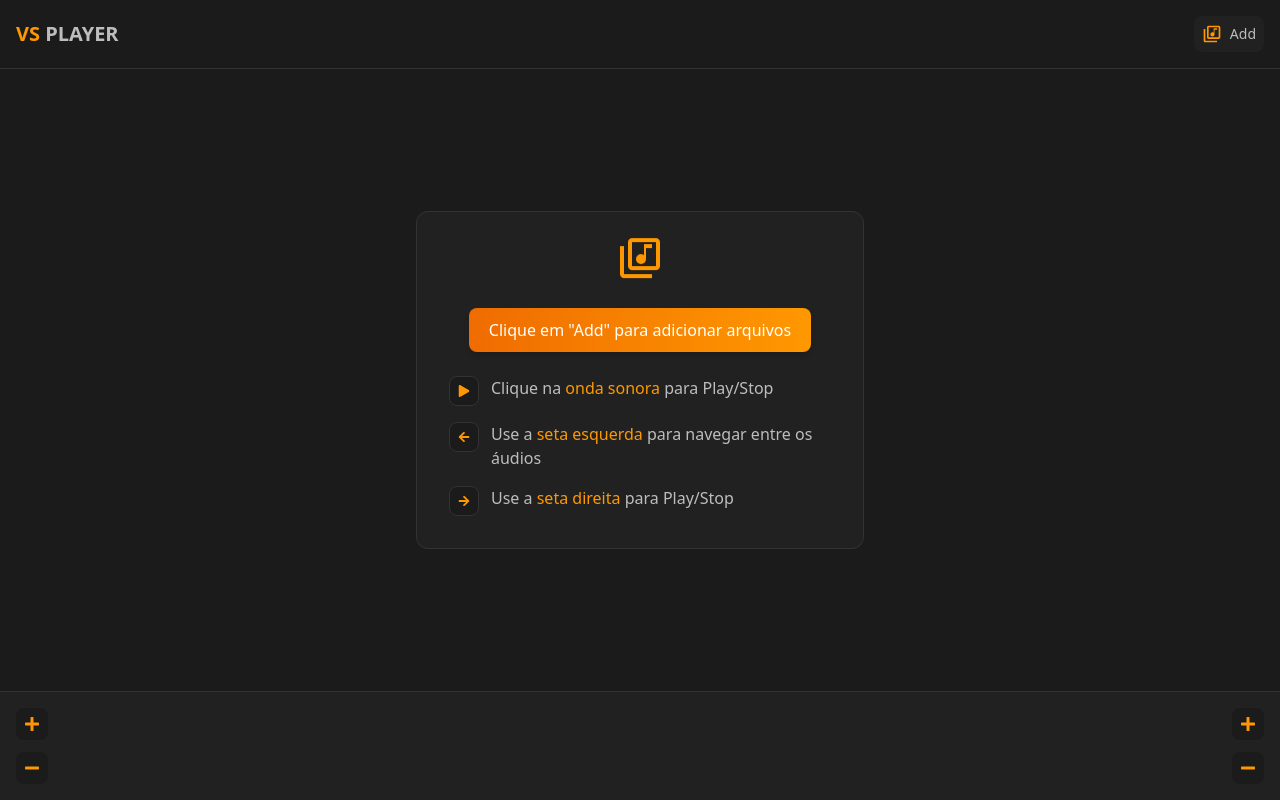
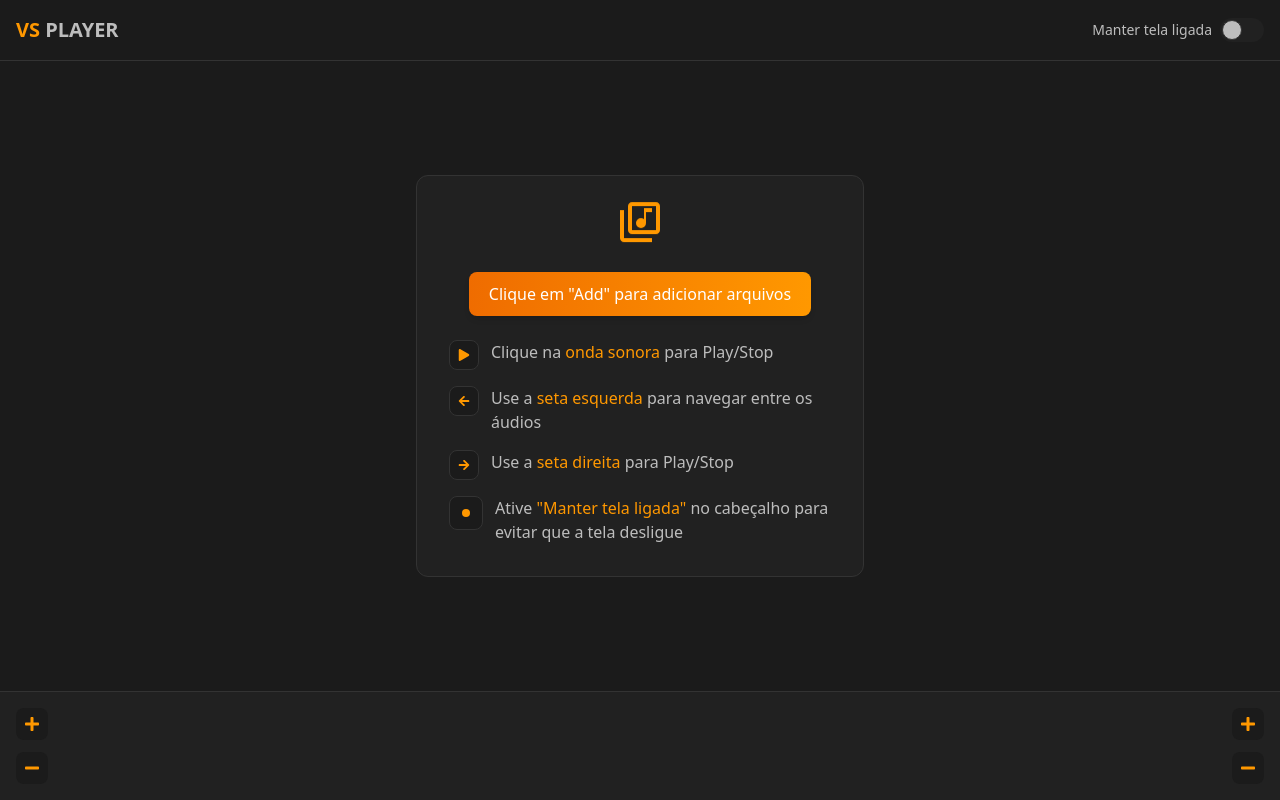
Before and after one commit to cesardmn/vsplayer, a React (Vite) app: page / in a window 1280 px wide. Built offline with nearby package versions, Linux system fonts and the light colour scheme.

Commit message:
feature: implementação da wake lock api.

```diff
--- a/index.html
+++ b/index.html
@@ -2,9 +2,13 @@
 <html lang="pt-br">
   <head>
     <meta charset="UTF-8" />
-    <link rel="icon" type="image/svg+xml" href="/vite.svg" />
+    <link
+      rel="icon"
+      type="image/svg+xml"
+      href="/icons/android-chrome-512x512.png"
+    />
     <meta name="viewport" content="width=device-width, initial-scale=1.0" />
-    <title>Vite + React boilerplate</title>
+    <title>VS PLAYER</title>
   </head>
   <body>
     <div id="root"></div>
--- a/src/App.jsx
+++ b/src/App.jsx
@@ -8,6 +8,7 @@ import {
   FaPlay,
   FaArrowRight,
 } from 'react-icons/fa'
+import { RiApps2AddFill } from 'react-icons/ri'
 
 const formatTime = (seconds) => {
   if (isNaN(seconds)) return '0:00'
@@ -20,7 +21,11 @@ const App = () => {
   const [audioFiles, setAudioFiles] = useState([])
   const [readyCount, setReadyCount] = useState(0)
   const [selectedIndex, setSelectedIndex] = useState(0)
-  const [playingCount, setPlayingCount] = useState(1)
+  const [playingCount, setPlayingCount] = useState(0) // Corrigido: inicializado com 0
+
+  const [wakeLockSupported, setWakeLockSupported] = useState(false)
+  const [wakeLockEnabled, setWakeLockEnabled] = useState(false)
+  const wakeLockRef = useRef(null)
 
   const playersRef = useRef([])
 
@@ -78,6 +83,39 @@ const App = () => {
     }
   }, [audioFiles.length, togglePlayStop])
 
+  useEffect(() => {
+    setWakeLockSupported('wakeLock' in navigator)
+  }, [])
+
+  const toggleWakeLock = async () => {
+    if (!wakeLockSupported) return
+
+    try {
+      if (!wakeLockEnabled) {
+        wakeLockRef.current = await navigator.wakeLock.request('screen')
+        wakeLockRef.current.addEventListener('release', () => {
+          setWakeLockEnabled(false)
+        })
+        setWakeLockEnabled(true)
+      } else if (wakeLockRef.current) {
+        await wakeLockRef.current.release()
+        wakeLockRef.current = null
+        setWakeLockEnabled(false)
+      }
+    } catch (err) {
+      console.error('Wake Lock error:', err)
+      setWakeLockEnabled(false)
+    }
+  }
+
+  useEffect(() => {
+    return () => {
+      if (wakeLockRef.current) {
+        wakeLockRef.current.release().catch(() => {})
+      }
+    }
+  }, [])
+
   return (
     <div className="grid grid-rows-[auto_1fr_auto] h-dvh w-dvw bg-bk-3 text-gr-1 gap-0">
       {/* TOP BAR */}
@@ -88,21 +126,24 @@ const App = () => {
           </h1>
         </div>
 
-        <label
-          htmlFor="audio-upload"
-          className="cursor-pointer p-2 rounded-lg bg-bk-1 hover:bg-gr-3 transition-colors flex items-center gap-2"
-        >
-          <MdOutlineLibraryMusic className="text-or-1" size={20} />
-          <span className="text-gr-1 text-sm">Add</span>
-        </label>
-        <input
-          id="audio-upload"
-          type="file"
-          accept="audio/*"
-          multiple
-          className="hidden"
-          onChange={handleFilesChange}
-        />
+        <div className="flex items-center gap-4">
+          {wakeLockSupported && (
+            <div className="flex items-center gap-2">
+              <span className="ms-3 text-sm font-medium text-gr-1">
+                {wakeLockEnabled ? 'Tela ativa' : 'Manter tela ligada'}
+              </span>
+              <label className="inline-flex items-center cursor-pointer">
+                <input
+                  type="checkbox"
+                  checked={wakeLockEnabled}
+                  onChange={toggleWakeLock}
+                  className="sr-only peer"
+                />
+                <div className="relative w-11 h-6 bg-bk-1 peer-focus:outline-none rounded-full peer peer-checked:after:translate-x-full rtl:peer-checked:after:-translate-x-full peer-checked:after:border-wt-1 after:content-[''] after:absolute after:top-[2px] after:start-[2px] after:bg-gr-1 after:border-gr-3 after:border after:rounded-full after:h-5 after:w-5 after:transition-all peer-checked:bg-or-2"></div>
+              </label>
+            </div>
+          )}
+        </div>
       </header>
 
       {/* MAIN CONTENT */}
@@ -192,6 +233,14 @@ const App = () => {
                   >
                     Clique em "Add" para adicionar arquivos
                   </label>
+                  <input
+                    id="audio-upload"
+                    type="file"
+                    accept="audio/*"
+                    multiple
+                    className="hidden"
+                    onChange={handleFilesChange}
+                  />
                 </div>
 
                 <div className="space-y-4 text-left">
@@ -235,6 +284,23 @@ const App = () => {
                       para Play/Stop
                     </p>
                   </div>
+
+                  {wakeLockSupported && (
+                    <div className="flex items-start gap-3">
+                      <div className="bg-bk-2 p-2 rounded-lg border border-gr-3">
+                        <div className="w-4 h-4 flex items-center justify-center">
+                          <div className="w-2 h-2 rounded-full bg-or-1"></div>
+                        </div>
+                      </div>
+                      <p className="text-gr-1 flex-1">
+                        Ative{' '}
+                        <span className="text-or-1 font-medium">
+                          "Manter tela ligada"
+                        </span>{' '}
+                        no cabeçalho para evitar que a tela desligue
+                      </p>
+                    </div>
+                  )}
                 </div>
               </div>
             </div>
--- a/src/index.css
+++ b/src/index.css
@@ -66,3 +66,16 @@ body,
 ::-webkit-scrollbar {
   display: none;
 }
+
+input:checked ~ .toggle-dot {
+  transform: translateX(100%);
+  background-color: var(--color-wt-1);
+}
+
+.toggle-line {
+  background-color: var(--color-bk-1);
+}
+
+input:checked ~ .toggle-line {
+  background-color: var(--color-or-2);
+}
```
